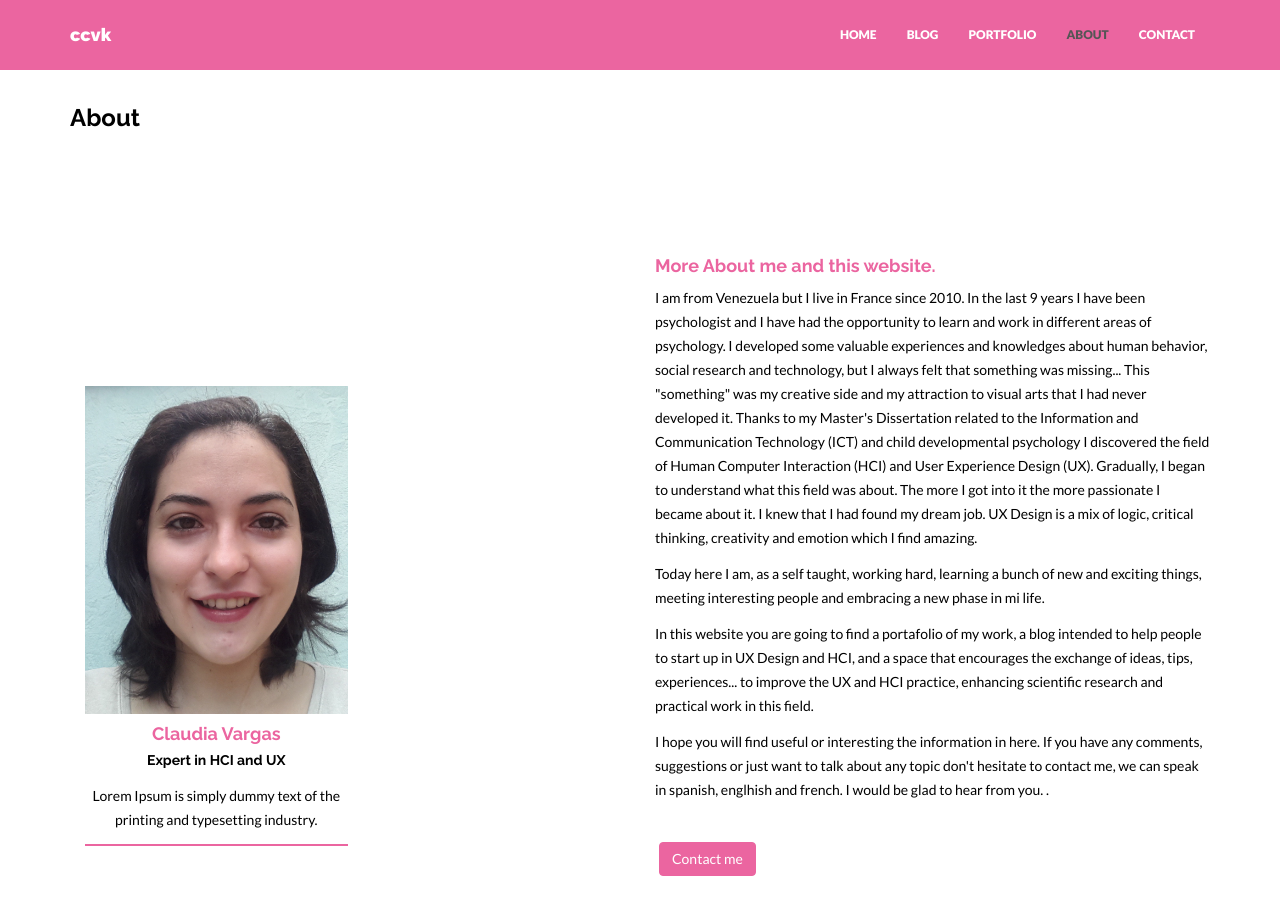
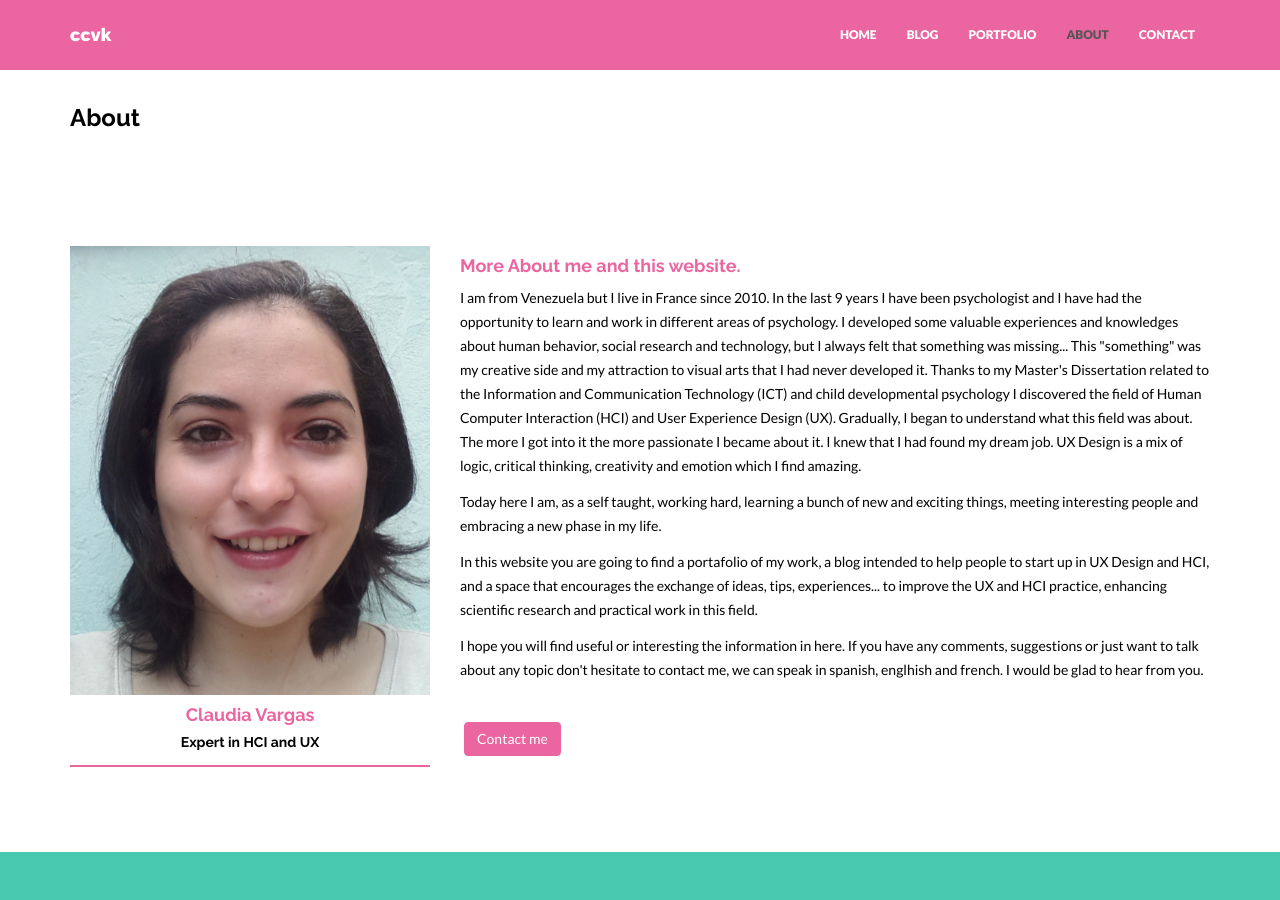
Before and after one commit to claucvk/claucvk.github.io, a Jekyll site: the page built from about.html, in a window 1280 px wide and 900 px high. Built offline with Jekyll 4.4.1, drawn with Linux system fonts in a browser that asks for light colours; nearby versions of some CDN libraries.

Commit message:
cambios en about,

```diff
--- a/_config.yml
+++ b/_config.yml
@@ -46,7 +46,6 @@
 members:
   - name: Claudia Vargas
     position: Expert in HCI and UX
-    text: Lorem Ipsum is simply dummy text of the printing and typesetting industry.
     img: team01.jpg
     social:
       - title: envelope #use for email address
--- a/about.html
+++ b/about.html
@@ -6,15 +6,34 @@
 
 <div class="container mtb">
     <div class="row">
-        <div class="col-lg-6">
-            {% include members.html %}
-        </div>
-        <div class="col-lg-6">
+		 {% for member in site.members %}
+        <div class="col-lg-4">
+			<div class="he-wrap tpl6">
+ 			   	<img  src="{{ "/assets/img/members/team01.jpg" | prepend: site.baseurl }}" alt="">
+					<div class="he-view">
+     				   	<div class="bg a0" data-animate="fadeIn">
+         				   	<h3 class="a1" data-animate="fadeInDown">Contact Me:</h3>
+         {% for entry in member.social %}
+             <a href="{{ entry.url }}" class="dmbutton a2" data-animate="fadeInUp"><i class="fa fa-{{ entry.title }}"></i></a>
+         {% endfor %}
+     					</div><!-- he bg -->
+					</div><!-- he view -->
+            </div><!-- he wrap -->
+			<div align="center">
+            	<h4>{{ member.name }}</h4>
+            	<h5 class="ctitle">{{ member.position }}</h5>
+            	<p>{{ member.text }}</p>
+            	<div class="hline"></div>
+			</div>
+        </div> <!-- col-gl-->
+		{% endfor %}
+
+        <div class="col-lg-8">
             <h4>More About me and this website.</h4>
             <p>I am from Venezuela but I live in France since 2010. In the last 9 years I have been psychologist and I have had the opportunity to learn and work in different areas of psychology. I developed some valuable experiences and knowledges about human behavior, social research and technology, but I always felt that something was missing... This "something" was my creative side and my attraction to visual arts that I had never developed it. Thanks to my Master's Dissertation related to the Information and Communication Technology (ICT) and child developmental psychology I discovered the field of Human Computer Interaction (HCI) and User Experience Design (UX). Gradually, I began to understand what this field was about. The more I got into it the more passionate I became about it. I knew that I had found my dream job. UX Design is a mix of logic, critical thinking, creativity and emotion which I find amazing.  </p>
-            <p> Today here I am, as a self taught, working hard, learning a bunch of new and exciting things, meeting interesting people and embracing a new phase in mi life.</p>
+            <p> Today here I am, as a self taught, working hard, learning a bunch of new and exciting things, meeting interesting people and embracing a new phase in my life.</p>
             <p> In this website you are going to find a portafolio of my work, a blog intended to help people to start up in UX Design and HCI, and a space that encourages the exchange of ideas, tips, experiences... to improve the UX and HCI practice, enhancing scientific research and practical work in this field.</p>
-			<p>I hope you will find useful or interesting the information in here. If you have any comments, suggestions or just want to talk about any topic don't hesitate to contact me, we can speak in spanish, englhish and french. I would be glad to hear from you. .</p>
+			<p>I hope you will find useful or interesting the information in here. If you have any comments, suggestions or just want to talk about any topic don't hesitate to contact me, we can speak in spanish, englhish and french. I would be glad to hear from you. </p>
             <p><br/><a href="/contact/" class="btn btn-theme">Contact me</a></p>
         </div>
     </div><! --/row -->
--- a/portfolio.html
+++ b/portfolio.html
@@ -7,7 +7,7 @@
 <div class="container mtb">
     <div class="row">
         <div class="col-lg-8 col-lg-offset-2 centered">
-            <h2>We create awesome designs to standout your site or product. Check some of our latest works.</h2>
+            <h3>I create designs based on HCI and UX fundamentals to standout your site or product. Check some of my latest works.</h3>
             <br>
             <div class="hline"></div>
         </div>
```
Also changed, not shown: _posts/question/2014-04-15-your-project-name.markdown (deleted, +0 -9 lines).
